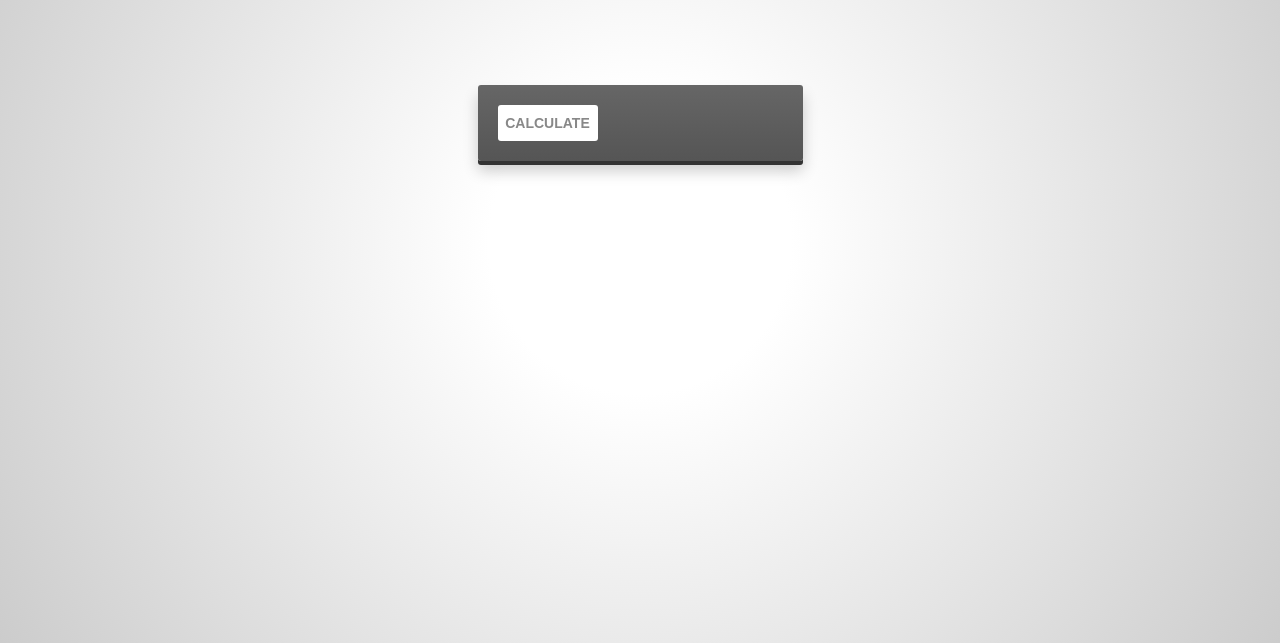
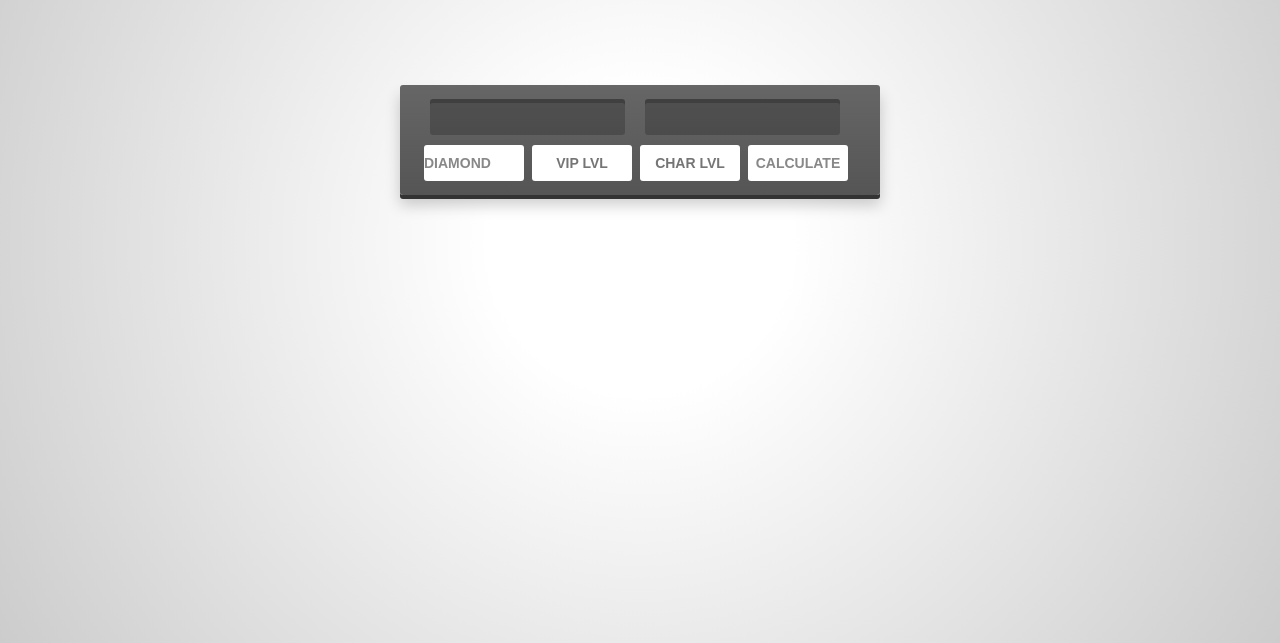
Before and after one commit to Soarnsky/gofd-char-calc, a plain HTML site: page index.html in a window 1280 px wide. Shown: the part 157-800 px from the top of the page. Drawn offline with nearby package versions, Linux system fonts and the light colour scheme.

Commit message:
Finished design

```diff
--- a/index.html
+++ b/index.html
@@ -32,7 +32,23 @@
 
     <!-- MAIN CONTENT -->
     <div id="calculator">
-      <div class="buttons">
+      <div class="nextlvl"></div>
+      <div class="maxlvl"></div>
+      <div class="dd">
+        <select id="ddrank">
+          <option value="1">DIAMOND</option>
+          <option value="2">PLATINUM</option>
+          <option value="3">GOLD</option>
+          <option value="4">5★</option>
+          <option value="5">4★</option>
+          <option value="6">3★</option>
+        </select>
+      </div>
+      <div class="tb">
+         <input placeholder="VIP LVL">
+         <input placeholder="CHAR LVL">
+      </div>
+      <div class="button">
          <span>CALCULATE</span>
       </div>
     </div>
--- a/javascripts/main.js
+++ b/javascripts/main.js
@@ -1,3 +1,3 @@
-$(".buttons span").on("click", function() {
+$(".button span").on("click", function() {
 	alert("Clicked");
 });
--- a/stylesheets/stylesheet.css
+++ b/stylesheets/stylesheet.css
@@ -2,7 +2,7 @@ header {
   text-align: center;
   margin: 10px 0;
   font-weight: 700;
-  background-color: #222222;
+  background-color: #333333;
   font-family: 'Lucida Grande', 'Calibri', Helvetica, Arial, sans-serif;
   letter-spacing: -1px;
 }
@@ -41,11 +41,13 @@ html {
 
 /* Using box shadows to create 3D effects */
 #calculator {
-  width: 325px;
+  width: 480px;
   height: auto;
 
   margin: 100px auto;
-  padding: 20px 20px 9px;
+  padding: 0px 20px 110px;
+  position: relative;
+
 
   background: #666666;
   background: linear-gradient(#666666, #555555);
@@ -53,26 +55,76 @@ html {
   box-shadow: 0px 4px #333333, 0px 10px 15px rgba(0, 0, 0, 0.2);
 }
 
+.nextlvl, .maxlvl {
+  top: 4px;
+  float: left;
+  width: 195px;
+  height: 36px;
+  margin: 10px;
+  position: relative;
+  background: rgba(0, 0, 0, 0.2);
+  border-radius: 3px;
+  box-shadow: inset 0px 4px rgba(0, 0, 0, 0.2);
 
-/* Clear floats */
-.buttons {overflow: hidden;}
+  font-size: 17px;
+  line-height: 40px;
+  color: white;
+  text-shadow: 1px 1px 2px rgba(0, 0, 0, 0.2);
+  text-align: right;
+  letter-spacing: 1px;
+
+}
+
+.dd select {
+  float: left;
+
+  cursor: pointer;
+  position: relative;
+
+  background: white;
+  color: #888;
+  width: 100px;
+  height: 36px;
+  margin: 4px;
+  line-height: 36px;
+  border: 0px;
+  border-radius: 3px;
+
+  -webkit-appearance: none;
+}
+
+.tb input {
+  float: left;
+  text-align: center;
+  position: relative;
+  display: inline;
+
+  background: white;
+  color: #888;
+  width: 100px;
+  height: 36px;
+  margin: 4px;
+  line-height: 36px;
+  border: 0px;
+  border-radius: 3px;
+}
 
 /* Applying same to the buttons */
-.buttons span {
+.button span {
   float: left;
-  position: relative;
-  top: 0;
 
   cursor: pointer;
 
   width: 100px;
   height: 36px;
+  position: relative;
+
 
   background: white;
   border-radius: 3px;
   box-shadow: 0px 4px #333333, rgba(0, 0, 0, 0.2);
 
-  margin: 0 7px 11px 0;
+  margin: 4px;
 
   color: #888;
   line-height: 36px;
@@ -89,14 +141,14 @@ html {
 /* style different type of buttons (operators/evaluate/clear) differently */
 
 /* Some hover effects */
-.buttons span:hover {
+.button span:hover {
   background: #222222;
   box-shadow: 0px 4px #111111;
   color: white;
 }
 
 /* Simulating "pressed" effect on active state of the buttons by removing the box-shadow and moving the buttons down a bit */
-.buttons span:active {
+.button span:active {
   box-shadow: 0px 0px #111111;
   top: 4px;
 }
```
